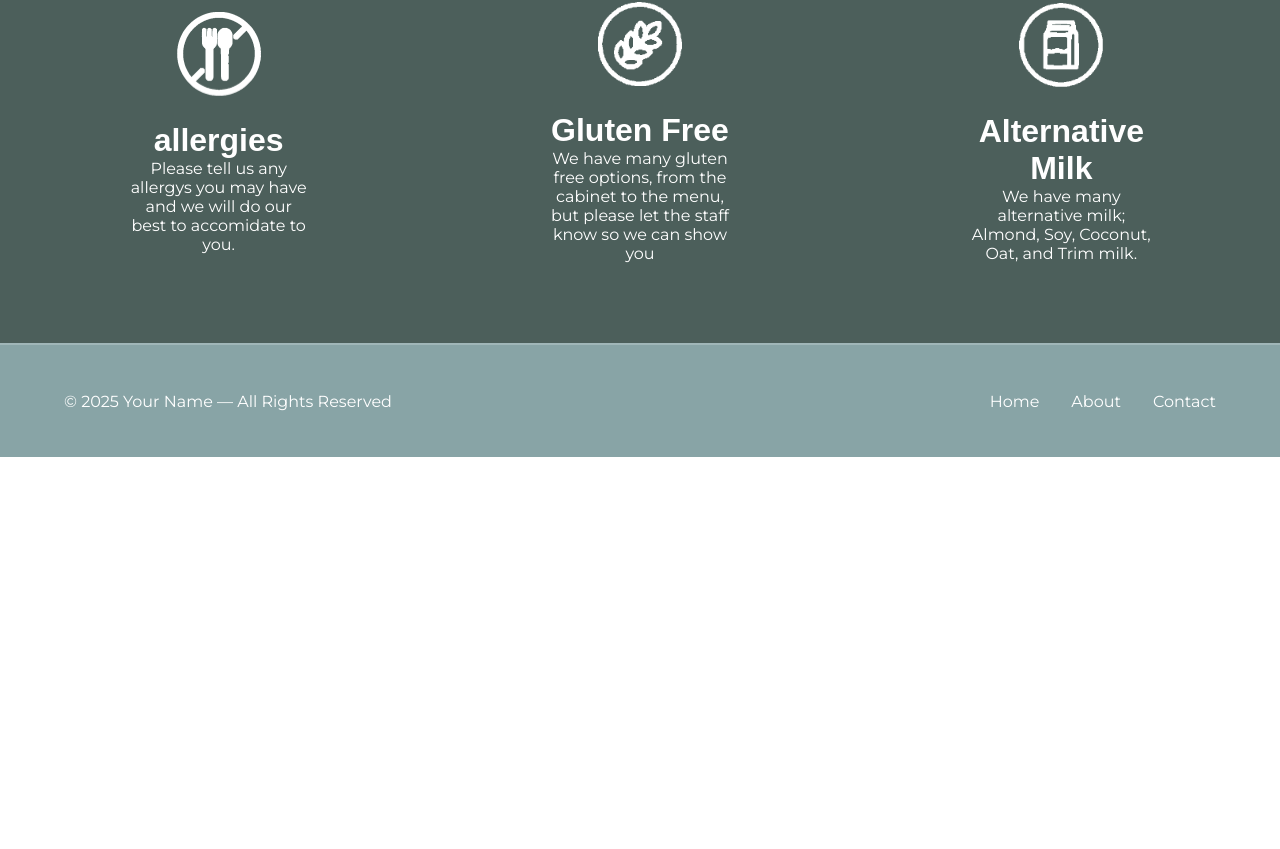
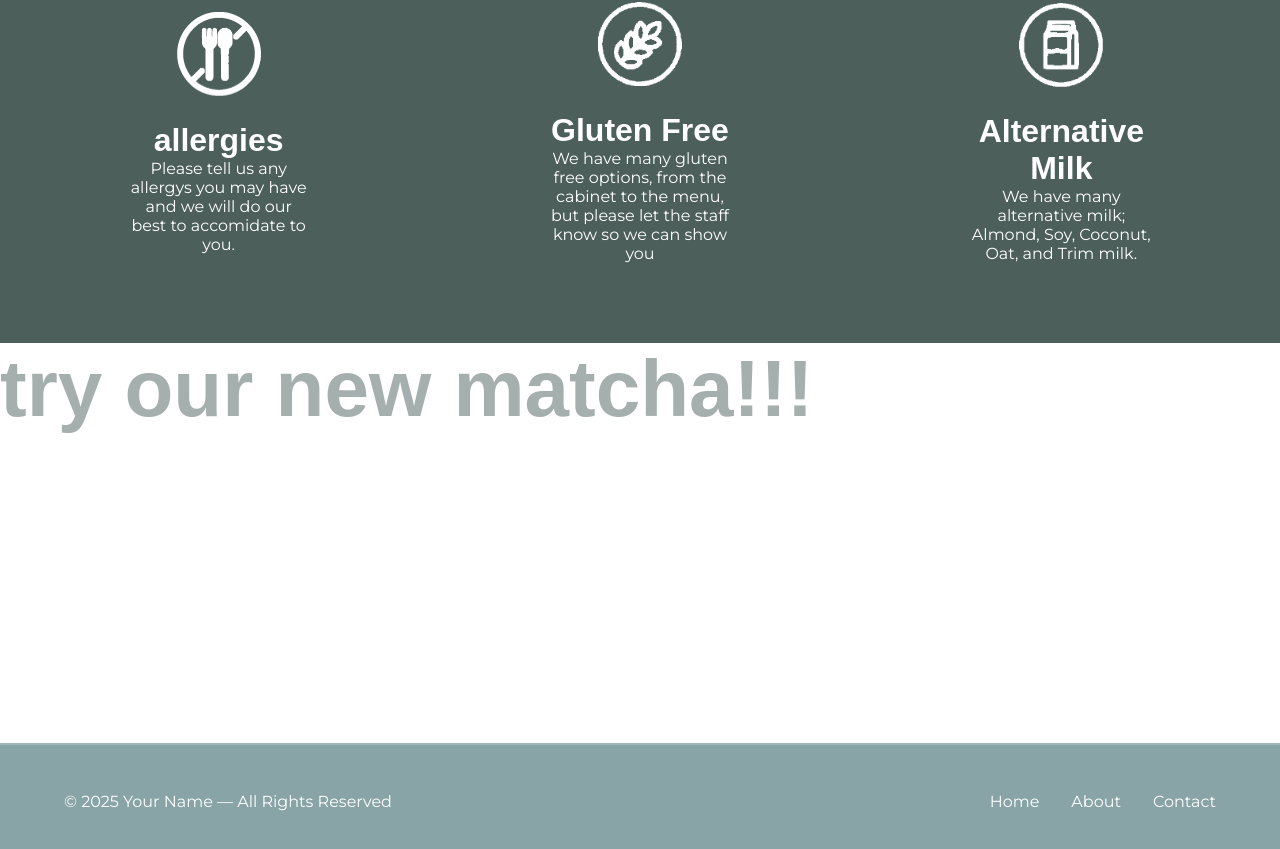
Before and after one commit to ritz35/alfies, a React (Vite) app in the folder alfiescafe/: page / in a window 1280 px wide. Shown: the part 780-1629 px from the top of the page. Before the commit the page ends 1600 px from the top, so only its background shows below. Built offline with nearby package versions, Linux system fonts and the light colour scheme; a web font is replaced by a local one.

Commit message:
commit 5.1: add, add matcha section to homepage

```diff
--- a/alfiescafe/src/assets/colours.css
+++ b/alfiescafe/src/assets/colours.css
@@ -2,6 +2,7 @@
     --primary-colour: #88a4a6;
     --primary-colour-transparent: rgba(136, 164, 166, 0.8);
     --secondary-colour: #4c5f5b;
+    --secondary-colour-transparent: rgba(76, 95, 91, 0.5);
     --light-colour: #b6d2e0;
     --light-colour-transparent: rgba(182, 210, 224, 0.3);
     --dark-colour: #15453f;
--- a/alfiescafe/src/css/homepage.css
+++ b/alfiescafe/src/css/homepage.css
@@ -16,9 +16,11 @@
     height: 10vw;
     object-fit: contain;
 }
-
-/* .allergy_icon{
-    width: 10vw;
-    height: 10vw;
-
-} */
+.matcha_wrapper{
+    height: 50vh;
+    /* background-color: var(--secondary-colour-transparent); */
+}
+.matcha_title_h1{
+    color: var(--secondary-colour-transparent);
+    font-size: 10vh;
+}
--- a/alfiescafe/src/pages/homepage.tsx
+++ b/alfiescafe/src/pages/homepage.tsx
@@ -28,6 +28,11 @@ function Homepage() {
                     <p>We have many alternative milk; Almond, Soy, Coconut, Oat, and Trim milk.</p>
                 </div>
             </div>
+            <div className="matcha_wrapper">
+                <div className="matcha_title">
+                    <h1 className="matcha_title_h1">try our new matcha!!!</h1>
+                </div>
+            </div>
         </div>
     )
 }
```
